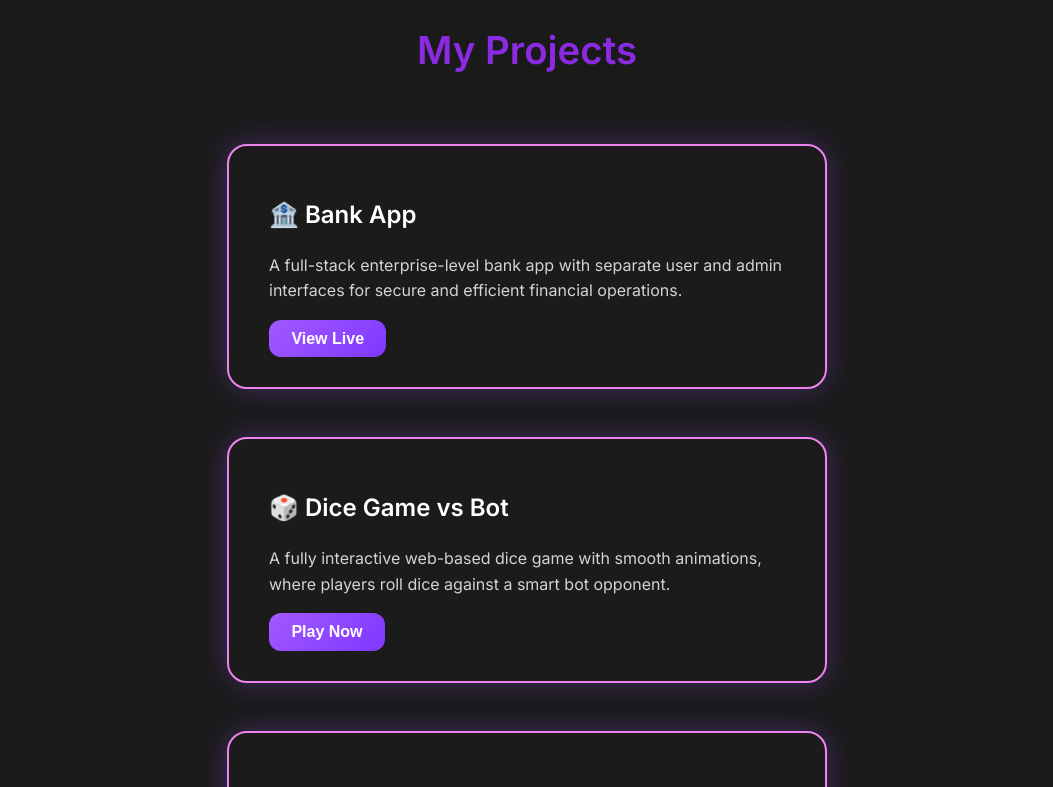
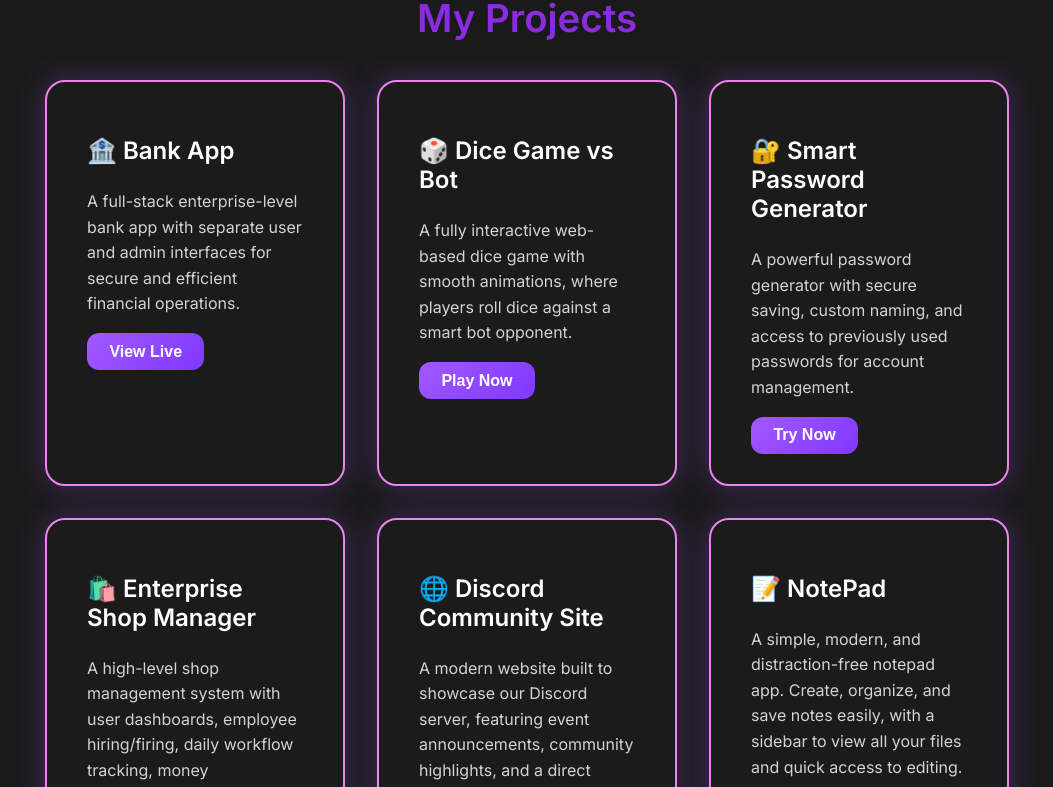
Before and after one commit to reportJNG/My-Portfolio, a React (Vite) app: page / in a window 1280 px wide. Shown: the part 1131-1918 px from the top of the page, without its empty margins (113-1166 px from the left). Built offline with nearby package versions, Linux system fonts and the light colour scheme; the HTML template or start-up script is replaced by a standard one.

Commit message:
fixed css for projects

```diff
--- a/src/Pages/Projects.jsx
+++ b/src/Pages/Projects.jsx
@@ -107,18 +107,17 @@ export default function Projects() {
   return (
    <div className={styles.container}>
       <h2 className={styles.title}>My Projects</h2>
-            {projects.map((p,i)=>
+      <div className={styles.projects}>{projects.map((p, i) => (
         <div className={styles.projectCard} key={i}>
           <h3 className={styles.projectName}>{p.name}</h3>
           <div className={styles.centercontainer}>
-          <p className={styles.projectDescription}>
-           {p.description}
-          </p>
+            <p className={styles.projectDescription}>{p.description}</p>
             <a href={p.link}>
-          <button className={styles.btn}>{p.buttonText}</button></a>
+              <button className={styles.btn}>{p.buttonText}</button>
+            </a>
           </div>
         </div>
-             )}
+      ))}</div>
     </div>
   );
 }
--- a/src/Styles/Projects.module.css
+++ b/src/Styles/Projects.module.css
@@ -2,23 +2,19 @@
 
 .container {
   padding: 30px 20px;
-
   font-family: 'Inter', sans-serif;
   display: flex;
   flex-direction: column;
   align-items: center;
-  gap: 3rem;
+  gap: 2rem;
 }
 
 .title {
   color: #8a2be2;
   font-size: 2.4rem;
-  margin-bottom: 1rem;
+  text-align: center;
+  margin: 0;
   position: relative;
-  text-align: center;
-  width: fit-content;
-  margin-left: auto;
-  margin-right: auto;
 }
 
 .title::after {
@@ -36,12 +32,21 @@
   margin-left: 0;
 }
 
+/* Cards wrapper - responsive horizontal layout */
+.projects {
+  display: flex;
+  flex-wrap: wrap;           /* Wrap cards to next row if needed */
+  justify-content: center;   /* Center cards horizontally */
+  gap: 2rem;                 /* Space between cards */
+  width: 100%;
+  max-width: 1200px;         /* Limit total width for big screens */
+}
+
 .projectCard {
   border: 2px solid violet;
   border-radius: 20px;
   padding: 30px 40px;
-  max-width: 600px;
-  width: 100%;
+  width: 300px;              /* Fixed card width to allow multiple per row */
   background-color: #1b1b1b;
   color: white;
   box-shadow: 0 0 30px rgba(162, 89, 255, 0.3);
@@ -51,15 +56,11 @@
   animation: fadeUp 0.8s ease forwards;
 }
 
-.projectCard:nth-child(2) {
-  animation-delay: 0.2s;
-}
-.projectCard:nth-child(3) {
-  animation-delay: 0.4s;
-}
-.projectCard:nth-child(4) {
-  animation-delay: 0.6s;
-}
+.projectCard:nth-child(1) { animation-delay: 0s; }
+.projectCard:nth-child(2) { animation-delay: 0.1s; }
+.projectCard:nth-child(3) { animation-delay: 0.2s; }
+.projectCard:nth-child(4) { animation-delay: 0.3s; }
+/* Continue as needed */
 
 @keyframes fadeUp {
   to {
@@ -97,7 +98,6 @@
   transform: scale(1.07);
   padding: 0.7rem 1.6rem;
   box-shadow: 0 6px 24px rgba(162, 89, 255, 0.6);
-  cursor: pointer;
 }
 
 .centercontainer {
@@ -105,3 +105,10 @@
   flex-direction: column;
   align-items: flex-start;
 }
+
+/* Responsive adjustments */
+@media (max-width: 768px) {
+  .projectCard {
+    width: 90%;              /* On mobile, cards fill almost full width */
+  }
+}
```
Lines whose indentation alone changed are shown as unchanged.
